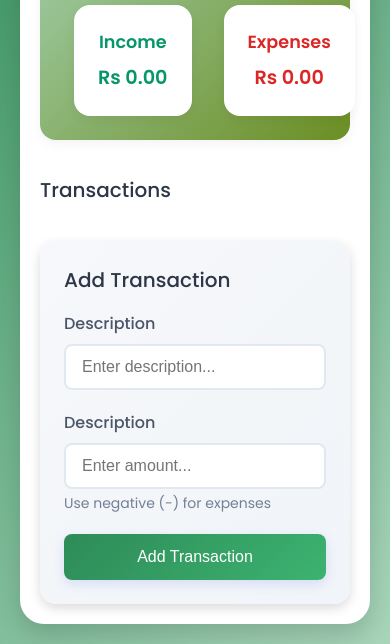
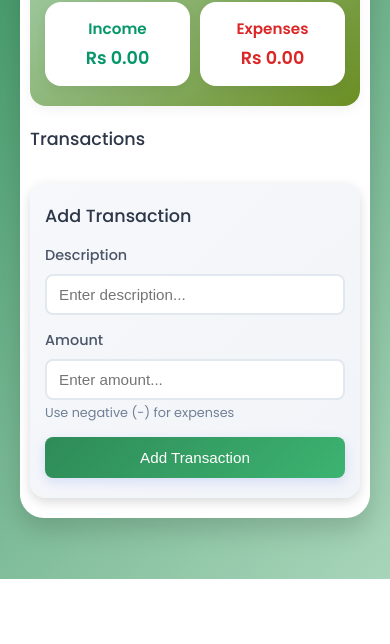
Before and after one commit to Hassanullahkhan/expensetracker-htmlcss-and-JS, a plain HTML site: page index.html in a window 390 px wide. Shown: the part 265-909 px from the top of the page. After the commit the page ends 844 px from the top, so only its background shows below. Drawn offline with Linux system fonts and the light colour scheme.

Commit message:
fixed style.css

```diff
--- a/index.html
+++ b/index.html
@@ -47,7 +47,7 @@
             </div>
 
             <div class="form-group">
-              <label for="amount">Description</label>
+              <label for="amount">Amount</label>
               <input
                 type="number"
                 id="amount"
--- a/style.css
+++ b/style.css
@@ -15,6 +15,7 @@ body {
   justify-content: center;
   padding: 20px;
   color: #2d3436;
+  overflow-x: hidden;
 }
 
 .container {
@@ -24,6 +25,7 @@ body {
   padding: 2rem;
   border-radius: 24px;
   box-shadow: 0 12px 24px rgba(0, 0, 0, 0.15);
+  overflow: hidden;
 }
 
 h1 {
@@ -99,7 +101,6 @@ h2 {
 .income p,
 .expense p {
   margin-top: 8px;
-  color: #059669;
   font-size: 1.1rem;
   font-weight: 600;
 }
@@ -126,23 +127,20 @@ h2 {
   flex-grow: 1;
 }
 
-/* todo */
-
 #transaction-list::-webkit-scrollbar {
   width: 8px;
 }
 
 #transaction-list::-webkit-scrollbar-track {
-  /* track is the background of the scrollbar */
   background-color: #f1f1f1;
   border-radius: 4px;
 }
 
 #transaction-list::-webkit-scrollbar-thumb {
-  /* thumb is the draggable part of the scrollbar */
   background-color: #cbd5e0;
   border-radius: 4px;
 }
+
 #transaction-list::-webkit-scrollbar-thumb:hover {
   background-color: #a0aec0;
 }
@@ -154,21 +152,18 @@ h2 {
   padding: 12px 16px;
   margin-bottom: 10px;
   border-radius: 12px;
-  background-color: #fff;
+  background-color: #f8f9fa;
   box-shadow: 0 2px 8px rgba(0, 0, 0, 0.05);
   transition: all 0.2s ease;
-  border-right: 5px solid;
+  border-left: 5px solid;
   animation: slideIn 0.3s ease;
 }
-
-/* slide In Animation */
 
 @keyframes slideIn {
   from {
     opacity: 0;
     transform: translateX(-20px);
   }
-
   to {
     opacity: 1;
     transform: translateX(0px);
@@ -181,11 +176,11 @@ h2 {
 }
 
 .transaction.income {
-  border-right-color: #059669;
+  border-left-color: #059669;
 }
 
 .transaction.expense {
-  border-right-color: #dc2626;
+  border-left-color: #dc2626;
 }
 
 .transaction .delete-btn {
@@ -194,7 +189,7 @@ h2 {
   color: #dc2626;
   cursor: pointer;
   font-size: 1.2rem;
-  opacity: 0;
+  opacity: 0.7;
   transition: all 0.2s ease;
   padding: 4px 8px;
   border-radius: 4px;
@@ -203,9 +198,6 @@ h2 {
 
 .transaction .delete-btn:hover {
   opacity: 1;
-}
-
-.transaction .delete-btn:hover {
   background-color: #fee2e2;
   transform: scale(1.1);
 }
@@ -288,14 +280,17 @@ button[type="submit"]:active {
   transform: translateY(0);
 }
 
-/* RESPONSIVENESS */
-
-/* For tablets and smaller laptops */
 @media (max-width: 900px) {
   .main-content {
-    display: grid;
     grid-template-columns: 1fr;
-    gap: 20px;
+  }
+
+  .transaction-container {
+    order: 1;
+  }
+
+  .form-container {
+    order: 2;
   }
 
   #transaction-list {
@@ -303,10 +298,28 @@ button[type="submit"]:active {
   }
 }
 
-/* For mobile screens */
-@media (max-width: 480px) {
+@media (max-width: 600px) {
   .container {
-    padding: 20px;
+    padding: 20px 10px;
+    max-width: 100%;
+  }
+
+  h1 {
+    font-size: 1.75rem;
+    margin-bottom: 20px;
+  }
+
+  h2 {
+    font-size: 1.1rem;
+  }
+
+  .balance-container {
+    padding: 20px 15px;
+    margin-bottom: 20px;
+  }
+
+  .balance-container h2 {
+    font-size: 1rem;
   }
 
   .balance-container h1 {
@@ -314,24 +327,64 @@ button[type="submit"]:active {
   }
 
   .summary {
-    display: grid;
     grid-template-columns: 1fr 1fr;
-    gap: 12px;
+    gap: 10px;
+    margin-top: 15px;
+  }
+
+  .income,
+  .expense {
+    padding: 15px;
+    margin: 0;
+  }
+
+  .income h3,
+  .expense h3 {
+    font-size: 0.95rem;
   }
 
   .income p,
   .expense p {
-    font-size: 1.2rem;
+    font-size: 1.1rem;
+    margin-top: 5px;
+  }
+
+  .main-content {
+    gap: 15px;
+  }
+
+  #transaction-list {
+    max-height: 250px;
   }
 
   .transaction {
-    padding: 12px 14px;
+    padding: 10px 12px;
+    font-size: 0.9rem;
+  }
+
+  .form-container {
+    padding: 20px 15px;
+  }
+
+  .form-group {
+    margin-bottom: 15px;
+  }
+
+  label {
+    font-size: 0.9rem;
+  }
+
+  input {
+    padding: 10px 12px;
     font-size: 0.95rem;
   }
 
-  button {
-    width: 100%;
-    font-size: 1rem;
-    padding: 10px;
+  small {
+    font-size: 0.8rem;
+  }
+
+  button[type="submit"] {
+    padding: 12px;
+    font-size: 0.95rem;
   }
 }
```
